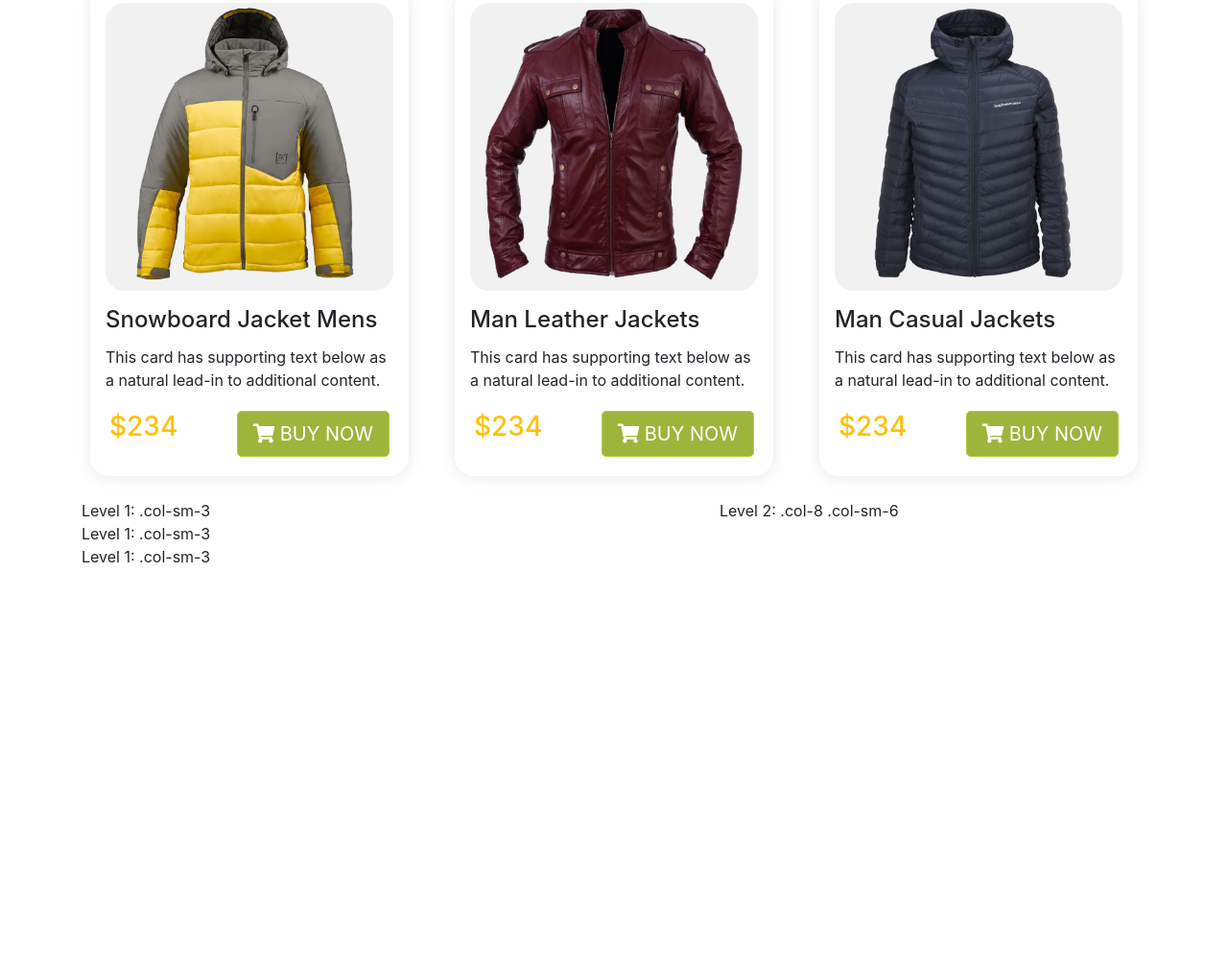
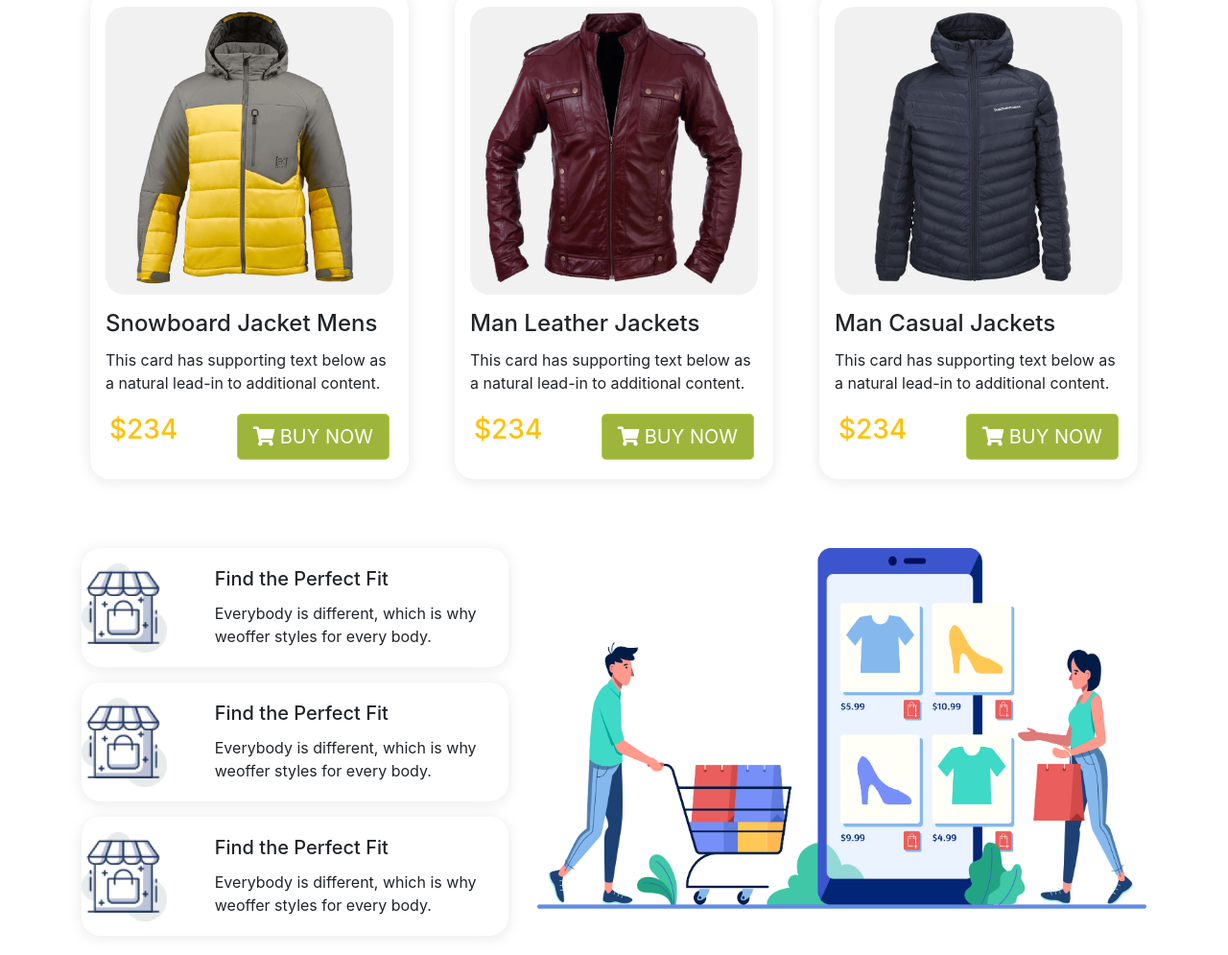
Before and after one commit to mehadiHasanDiner/milestone-2_assignment-2, a plain HTML site: page index.html in a window 1280 px wide. Shown: the part 1158-2153 px from the top of the page at 96% size. Before the commit the page ends 1750 px from the top, so only its background shows below. Drawn offline with nearby package versions, Linux system fonts and the light colour scheme.

Commit message:
everything done, little correction needed

```diff
--- a/index.html
+++ b/index.html
@@ -1,5 +1,6 @@
 <!DOCTYPE html>
 <html lang="en">
+
 <head>
     <meta charset="UTF-8">
     <meta name="viewport" content="width=device-width, initial-scale=1.0">
@@ -17,33 +18,37 @@
 
     <title>Penguine Fashion</title>
     <!-- bootstrap4 cdn -->
-    <link rel="stylesheet" href="https://stackpath.bootstrapcdn.com/bootstrap/4.5.2/css/bootstrap.min.css" integrity="sha384-JcKb8q3iqJ61gNV9KGb8thSsNjpSL0n8PARn9HuZOnIxN0hoP+VmmDGMN5t9UJ0Z" crossorigin="anonymous">
+    <link rel="stylesheet" href="https://stackpath.bootstrapcdn.com/bootstrap/4.5.2/css/bootstrap.min.css"
+        integrity="sha384-JcKb8q3iqJ61gNV9KGb8thSsNjpSL0n8PARn9HuZOnIxN0hoP+VmmDGMN5t9UJ0Z" crossorigin="anonymous">
 
     <style>
         .card-border {
             border: none;
             border-radius: 1.25rem;
-            box-shadow: 0 0.125rem .95rem rgba(0,0,0,0.095)!important;
+            box-shadow: 0 0.125rem .95rem rgba(0, 0, 0, 0.095) !important;
         }
 
-        .btncolor{
+        .btncolor {
             background-color: #9db53b;
-            border-color:  #b2cf3e;
+            border-color: #b2cf3e;
             color: white;
         }
     </style>
 
 
 </head>
+
 <body>
     <section style="background-color: rgb(255 251 240);">
         <div class="container">
             <header>
                 <nav class="navbar navbar-expand-sm bg-primary navbar-dark">
                     <a href="#" class="navbar-brand">
-                    <img src="images/Logo, Icon/logo.png" alt="logo" style="width: 200px;">
+                        <img src="images/Logo, Icon/logo.png" alt="logo" style="width: 250px;">
                     </a>
-                <button class="navbar-toggler" type="button" data-toggle="collapse" data-target="#navbarTogglerDemo02" aria-controls="navbarTogglerDemo02" aria-expanded="false" aria-label="Toggle navigation">
+                    <button class="navbar-toggler" type="button" data-toggle="collapse"
+                        data-target="#navbarTogglerDemo02" aria-controls="navbarTogglerDemo02" aria-expanded="false"
+                        aria-label="Toggle navigation">
                         <span class="navbar-toggler-icon"></span>
                     </button>
                     <div class="collapse navbar-collapse" id="navbarTogglerDemo02">
@@ -62,12 +67,12 @@
                             <h1>BE THE PENGUINES </h1>
                             <h1>OF WINTER </h1>
                             <p>Lorem ipsum dolor sit amet consectetur adipisicing elit. Iste, blanditiis!</p>
-                    <button class="btncolor btn btn-lg"> <i class="fas fa-shopping-cart"></i>  BUY NOW</button>
+                            <button class="btncolor btn btn-lg"> <i class="fas fa-shopping-cart"></i> BUY NOW</button>
                         </div>
                     </div>
                     <div class="col-md-6 d-flex align-items-center justify-content-around">
                         <div class="">
-                <img class="img-fluid" src="images/Image/Mask Group-2.png"  alt="">
+                            <img class="img-fluid" src="images/Image/Mask Group-2.png" alt="">
                         </div>
                     </div>
                 </div>
@@ -85,14 +90,15 @@
                     </div>
                     <div class="px-3">
                         <h4 class="card-title">Yellow Coat Jacket</h4>
-                        <p class="card-text">This card has supporting text below as a natural lead-in to additional content.</p>
+                        <p class="card-text">This card has supporting text below as a natural lead-in to additional
+                            content.</p>
                     </div>
                     <div class="card-body d-flex justify-content-between">
                         <div>
                             <h3 class="text-warning">$234</h3>
                         </div>
                         <div>
-                            <button class="btncolor btn btn-lg"> <i class="fas fa-shopping-cart"></i>  BUY NOW</button>
+                            <button class="btncolor btn btn-lg"> <i class="fas fa-shopping-cart"></i> BUY NOW</button>
                         </div>
                     </div>
                 </div>
@@ -104,14 +110,15 @@
                     </div>
                     <div class="px-3">
                         <h4 class="card-title">Ladiex Jacket</h4>
-                          <p class="card-text">This card has supporting text below as a natural lead-in to additional content.</p>
+                        <p class="card-text">This card has supporting text below as a natural lead-in to additional
+                            content.</p>
                     </div>
                     <div class="card-body d-flex justify-content-between">
                         <div>
                             <h3 class="text-warning">$234</h3>
                         </div>
                         <div>
-                                <button class="btncolor btn btn-lg"> <i class="fas fa-shopping-cart"></i>  BUY NOW</button>
+                            <button class="btncolor btn btn-lg"> <i class="fas fa-shopping-cart"></i> BUY NOW</button>
                         </div>
                     </div>
                 </div>
@@ -123,14 +130,15 @@
                     </div>
                     <div class="px-3">
                         <h4 class="card-title">Woman Leather Jacket</h4>
-                              <p class="card-text">This card has supporting text below as a natural lead-in to additional content.</p>
+                        <p class="card-text">This card has supporting text below as a natural lead-in to additional
+                            content.</p>
                     </div>
                     <div class="card-body d-flex justify-content-between">
                         <div>
                             <h3 class="text-warning">$234</h3>
                         </div>
                         <div>
-                                    <button class="btncolor btn btn-lg"> <i class="fas fa-shopping-cart"></i>  BUY NOW</button>
+                            <button class="btncolor btn btn-lg"> <i class="fas fa-shopping-cart"></i> BUY NOW</button>
                         </div>
                     </div>
                 </div>
@@ -148,14 +156,15 @@
                     </div>
                     <div class="px-3">
                         <h4 class="card-title">Snowboard Jacket Mens</h4>
-                            <p class="card-text">This card has supporting text below as a natural lead-in to additional content.</p>
+                        <p class="card-text">This card has supporting text below as a natural lead-in to additional
+                            content.</p>
                     </div>
                     <div class="card-body d-flex justify-content-between">
                         <div>
                             <h3 class="text-warning">$234</h3>
                         </div>
                         <div>
-                                <button class="btncolor btn btn-lg"> <i class="fas fa-shopping-cart"></i>  BUY NOW</button>
+                            <button class="btncolor btn btn-lg"> <i class="fas fa-shopping-cart"></i> BUY NOW</button>
                         </div>
                     </div>
                 </div>
@@ -167,14 +176,15 @@
                     </div>
                     <div class="px-3">
                         <h4 class="card-title">Man Leather Jackets</h4>
-                              <p class="card-text">This card has supporting text below as a natural lead-in to additional content.</p>
+                        <p class="card-text">This card has supporting text below as a natural lead-in to additional
+                            content.</p>
                     </div>
                     <div class="card-body d-flex justify-content-between">
                         <div>
                             <h3 class="text-warning">$234</h3>
                         </div>
                         <div>
-                                    <button class="btncolor btn btn-lg"> <i class="fas fa-shopping-cart"></i>  BUY NOW</button>
+                            <button class="btncolor btn btn-lg"> <i class="fas fa-shopping-cart"></i> BUY NOW</button>
                         </div>
                     </div>
                 </div>
@@ -186,14 +196,15 @@
                     </div>
                     <div class="px-3">
                         <h4 class="card-title">Man Casual Jackets</h4>
-                                  <p class="card-text">This card has supporting text below as a natural lead-in to additional content.</p>
+                        <p class="card-text">This card has supporting text below as a natural lead-in to additional
+                            content.</p>
                     </div>
                     <div class="card-body d-flex justify-content-between">
                         <div>
                             <h3 class="text-warning">$234</h3>
                         </div>
                         <div>
-                                        <button class="btncolor btn btn-lg"> <i class="fas fa-shopping-cart"></i>  BUY NOW</button>
+                            <button class="btncolor btn btn-lg"> <i class="fas fa-shopping-cart"></i> BUY NOW</button>
                         </div>
                     </div>
                 </div>
@@ -201,18 +212,53 @@
         </div>
     </section>
 
-        <section>
+    <section class="mt-5">
         <div class="container">
             <div class="row">
-                  <div class="col-sm-7">
-                    <div>Level 1: .col-sm-3</div>
-                    <div>Level 1: .col-sm-3</div>
-                    <div>Level 1: .col-sm-3</div>
+                <div class="col-md-5 facility-cart">
+                    <div class="card-border card mb-3" style="max-width: 500px;">
+                        <div class="row g-0 facility align-items-center">
+                            <div class="col-md-3 facility-img">
+                                <img class="img-fluid" src="images/Logo, Icon/image 12.png" alt="...">
                             </div>
-                  <div class="col-sm-5">
-                    <div class="row">
-                      <div class="col-8 col-sm-6">
-                        Level 2: .col-8 .col-sm-6
+                            <div class="col-md-9 facility-text">
+                                <div class="card-body">
+                                    <h5 class="card-title">Find the Perfect Fit</h5>
+                                    <p class="card-text">Everybody is different, which is why weoffer styles for every body.</p>
+                                </div>
+                            </div>
+                        </div>
+                    </div>
+                    <div class="card-border card mb-3" style="max-width: 500px;">
+                        <div class="row g-0 facility align-items-center">
+                            <div class="col-md-3 facility-img">
+                                <img class="img-fluid" src="images/Logo, Icon/image 12.png" alt="...">
+                            </div>
+                            <div class="col-md-9 facility-text">
+                                <div class="card-body">
+                                    <h5 class="card-title">Find the Perfect Fit</h5>
+                                    <p class="card-text">Everybody is different, which is why weoffer styles for every body.</p>
+                                </div>
+                            </div>
+                        </div>
+                    </div>
+                    <div class="card-border card mb-3" style="max-width: 500px;">
+                        <div class="row g-0 facility align-items-center">
+                            <div class="col-md-3 facility-img">
+                                <img class="img-fluid" src="images/Logo, Icon/image 12.png" alt="...">
+                            </div>
+                            <div class="col-md-9 facility-text">
+                                <div class="card-body">
+                                    <h5 class="card-title">Find the Perfect Fit</h5>
+                                    <p class="card-text">Everybody is different, which is why weoffer styles for every body.</p>
+                                </div>
+                            </div>
+                        </div>
+                    </div>
+                </div>
+                <div class="col-md-7 mobile-app">
+                    <div class="mb-5 align-items-center">
+                        <img class="img-fluid" src="images/Logo, Icon/XMLID 1.png" alt="">
                     </div>
                 </div>
             </div>
@@ -226,8 +272,15 @@
 
 
     <!-- bootstrap js, jquery, popper -->
-    <script src="https://code.jquery.com/jquery-3.5.1.slim.min.js" integrity="sha384-DfXdz2htPH0lsSSs5nCTpuj/zy4C+OGpamoFVy38MVBnE+IbbVYUew+OrCXaRkfj" crossorigin="anonymous"></script>
-    <script src="https://cdn.jsdelivr.net/npm/popper.js@1.16.1/dist/umd/popper.min.js" integrity="sha384-9/reFTGAW83EW2RDu2S0VKaIzap3H66lZH81PoYlFhbGU+6BZp6G7niu735Sk7lN" crossorigin="anonymous"></script>
-    <script src="https://stackpath.bootstrapcdn.com/bootstrap/4.5.2/js/bootstrap.min.js" integrity="sha384-B4gt1jrGC7Jh4AgTPSdUtOBvfO8shuf57BaghqFfPlYxofvL8/KUEfYiJOMMV+rV" crossorigin="anonymous"></script>
+    <script src="https://code.jquery.com/jquery-3.5.1.slim.min.js"
+        integrity="sha384-DfXdz2htPH0lsSSs5nCTpuj/zy4C+OGpamoFVy38MVBnE+IbbVYUew+OrCXaRkfj" crossorigin="anonymous">
+    </script>
+    <script src="https://cdn.jsdelivr.net/npm/popper.js@1.16.1/dist/umd/popper.min.js"
+        integrity="sha384-9/reFTGAW83EW2RDu2S0VKaIzap3H66lZH81PoYlFhbGU+6BZp6G7niu735Sk7lN" crossorigin="anonymous">
+    </script>
+    <script src="https://stackpath.bootstrapcdn.com/bootstrap/4.5.2/js/bootstrap.min.js"
+        integrity="sha384-B4gt1jrGC7Jh4AgTPSdUtOBvfO8shuf57BaghqFfPlYxofvL8/KUEfYiJOMMV+rV" crossorigin="anonymous">
+    </script>
 </body>
+
 </html>
```
Also changed, not shown: css/style.css (+30 -0 lines). Lines whose indentation alone changed are shown as unchanged.
